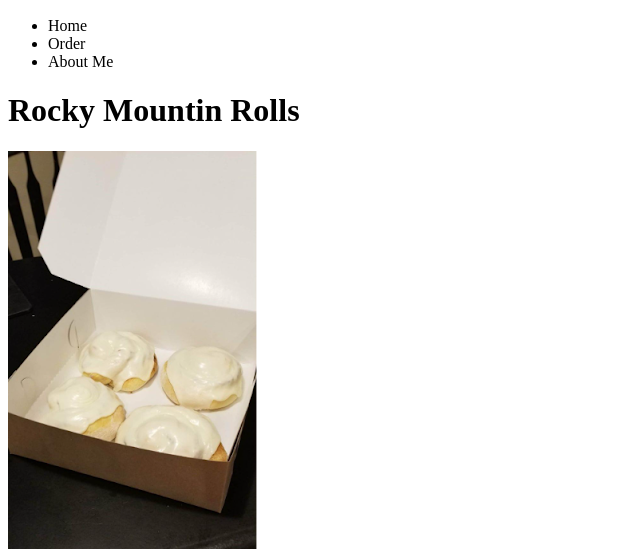
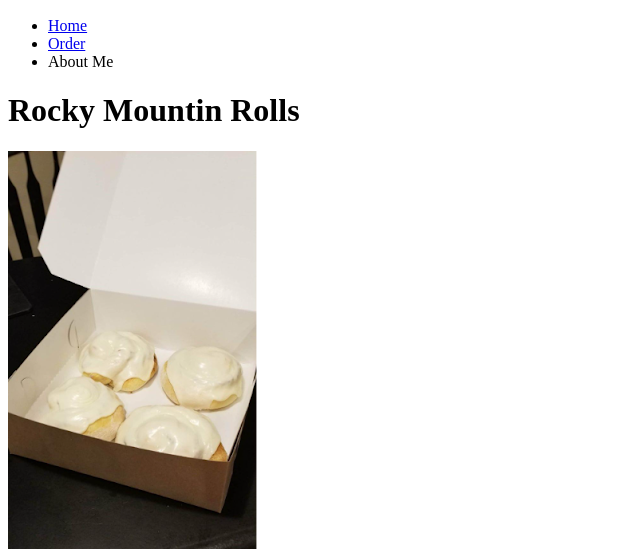
Before and after one commit to Maxwell0613-user/wdd130-project-travis, a plain HTML site: page index.html in a window 1280 px wide. Shown: the part 251-800 px from the top of the page, without its empty margins (0-640 px from the left). Drawn offline with Linux system fonts and the light colour scheme.

Commit message:
added links to nav

```diff
--- a/index.html
+++ b/index.html
@@ -11,8 +11,8 @@
         <img src="images/logo.png" alt="Logo">
         <div id="header">
             <ul>
-                <li>Home</li>
-                <li>Order</li>
+                <li><a href="index.html">Home</a></li>
+                <li><a href="subpage1.html">Order</a></li>
                 <li>About Me</li>
             </ul>
         </div>
```
